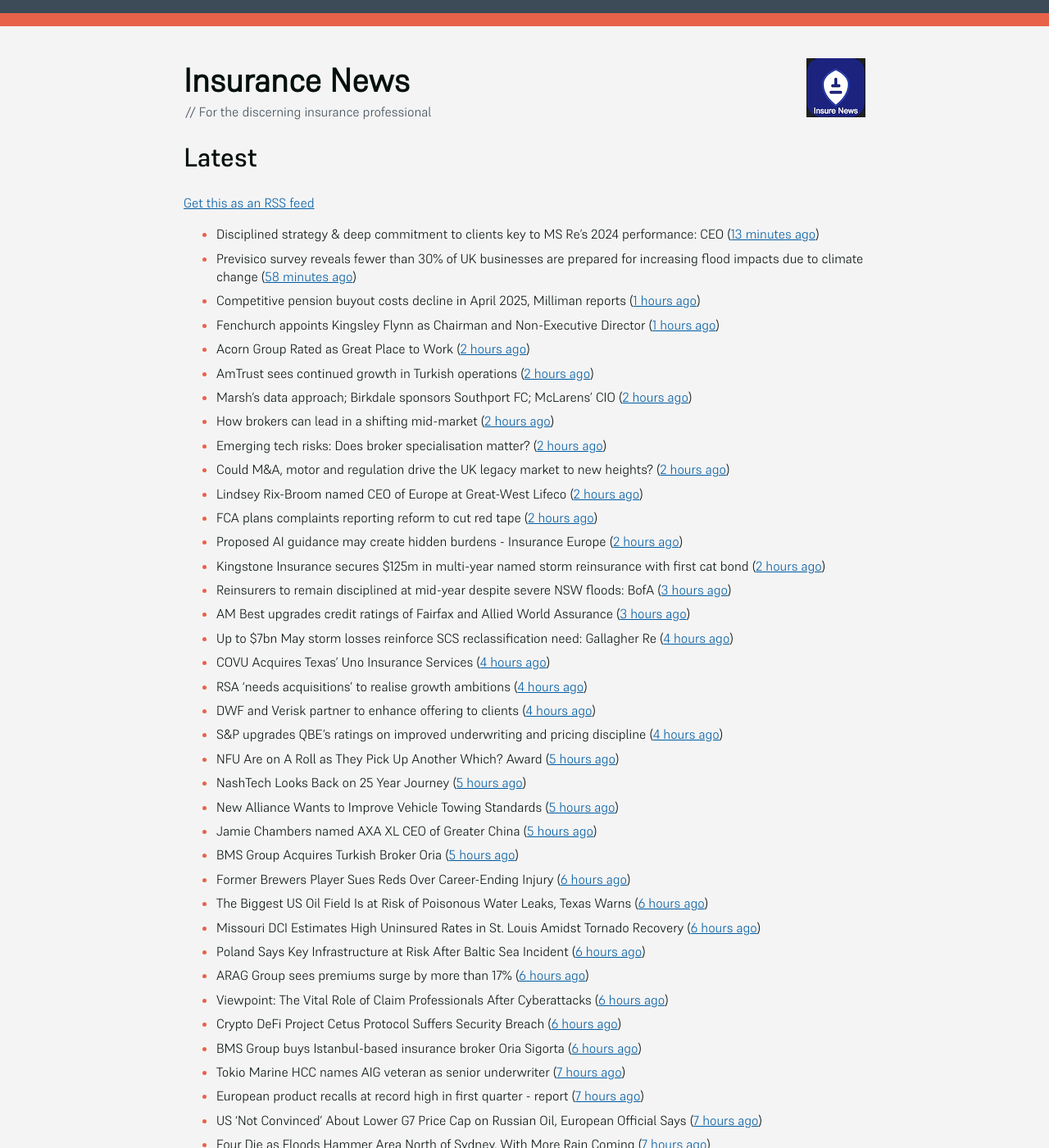
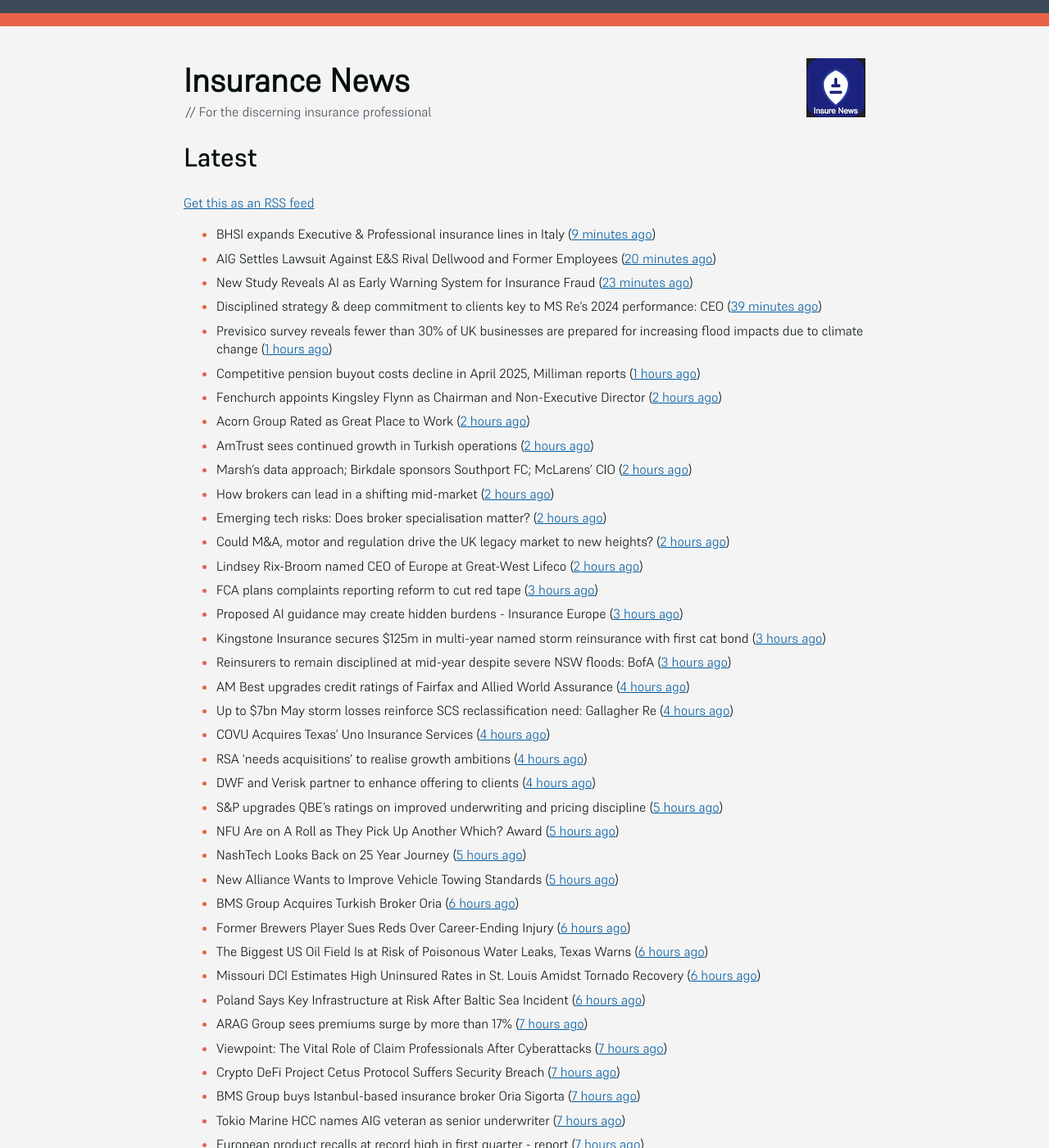
Before and after one commit to mat-0/feeds.thechels.uk, a Jekyll site: the page built from index.md, in a window 1280 px wide and 1400 px high. Shown: the whole window at 82% size. Built offline with Jekyll 4.4.1, drawn with Linux system fonts in a browser that asks for light colours; some of the changed text lies outside the part shown.

Commit message:
New Feed

```diff
--- a/index.md
+++ b/index.md
@@ -8,10 +8,13 @@ description: Latest Updates
 [Get this as an RSS feed](/feed.rss)
 
 <!-- news_marker starts -->
-- Disciplined strategy & deep commitment to clients key to MS Re’s 2024 performance: CEO ([13 minutes ago](https://www.reinsurancene.ws/disciplined-strategy-deep-commitment-to-clients-key-to-ms-res-2024-performance-ceo/))
-- Previsico survey reveals fewer than 30% of UK businesses are prepared for increasing flood impacts due to climate change ([58 minutes ago](https://insurance-edge.net/2025/05/23/previsico-survey-reveals-fewer-than-30-of-uk-businesses-are-prepared-for-increasing-flood-impacts-due-to-climate-change/))
+- BHSI expands Executive & Professional insurance lines in Italy ([9 minutes ago](https://www.reinsurancene.ws/bhsi-expands-executive-professional-insurance-lines-in-italy/))
+- AIG Settles Lawsuit Against E&S Rival Dellwood and Former Employees ([20 minutes ago](https://www.insurancejournal.com/news/national/2025/05/23/824949.htm))
+- New Study Reveals AI as Early Warning System for Insurance Fraud ([23 minutes ago](https://insurance-edge.net/2025/05/23/new-study-reveals-ai-as-early-warning-system-for-insurance-fraud/))
+- Disciplined strategy & deep commitment to clients key to MS Re’s 2024 performance: CEO ([39 minutes ago](https://www.reinsurancene.ws/disciplined-strategy-deep-commitment-to-clients-key-to-ms-res-2024-performance-ceo/))
+- Previsico survey reveals fewer than 30% of UK businesses are prepared for increasing flood impacts due to climate change ([1 hours ago](https://insurance-edge.net/2025/05/23/previsico-survey-reveals-fewer-than-30-of-uk-businesses-are-prepared-for-increasing-flood-impacts-due-to-climate-change/))
 - Competitive pension buyout costs decline in April 2025, Milliman reports ([1 hours ago](https://www.reinsurancene.ws/competitive-pension-buyout-costs-decline-in-april-2025-milliman-reports/))
-- Fenchurch appoints Kingsley Flynn as Chairman and Non-Executive Director ([1 hours ago](https://www.reinsurancene.ws/fenchurch-appoints-kingsley-flynn-as-chairman-and-non-executive-director/))
+- Fenchurch appoints Kingsley Flynn as Chairman and Non-Executive Director ([2 hours ago](https://www.reinsurancene.ws/fenchurch-appoints-kingsley-flynn-as-chairman-and-non-executive-director/))
 - Acorn Group Rated as Great Place to Work ([2 hours ago](https://insurance-edge.net/2025/05/23/acorn-group-rated-as-great-place-to-work/))
 - AmTrust sees continued growth in Turkish operations ([2 hours ago](https://www.reinsurancene.ws/amtrust-sees-continued-growth-in-turkish-operations/))
 - Marsh’s data approach; Birkdale sponsors Southport FC; McLarens’ CIO ([2 hours ago](https://www.postonline.co.uk/news/7957810/marsh%E2%80%99s-data-approach-birkdale-sponsors-southport-fc-mclarens%E2%80%99-cio))
@@ -19,35 +22,34 @@ description: Latest Updates
 - Emerging tech risks: Does broker specialisation matter? ([2 hours ago](https://www.insurancebusinessmag.com/uk/news/technology/emerging-tech-risks-does-broker-specialisation-matter-536719.aspx))
 - Could M&A, motor and regulation drive the UK legacy market to new heights? ([2 hours ago](https://www.postonline.co.uk/reinsurance/7957816/could-ma-motor-and-regulation-drive-the-uk-legacy-market-to-new-heights))
 - Lindsey Rix-Broom named CEO of Europe at Great-West Lifeco ([2 hours ago](https://www.insurancebusinessmag.com/uk/news/life-insurance/lindsey-rixbroom-named-ceo-of-europe-at-greatwest-lifeco-536718.aspx))
-- FCA plans complaints reporting reform to cut red tape ([2 hours ago](https://www.insurancebusinessmag.com/uk/news/breaking-news/fca-plans-complaints-reporting-reform-to-cut-red-tape-536717.aspx))
-- Proposed AI guidance may create hidden burdens - Insurance Europe ([2 hours ago](https://www.insurancebusinessmag.com/uk/news/technology/proposed-ai-guidance-may-create-hidden-burdens--insurance-europe-536716.aspx))
-- Kingstone Insurance secures $125m in multi-year named storm reinsurance with first cat bond ([2 hours ago](https://www.reinsurancene.ws/kingstone-insurance-secures-125m-in-multi-year-named-storm-reinsurance-with-first-cat-bond/))
+- FCA plans complaints reporting reform to cut red tape ([3 hours ago](https://www.insurancebusinessmag.com/uk/news/breaking-news/fca-plans-complaints-reporting-reform-to-cut-red-tape-536717.aspx))
+- Proposed AI guidance may create hidden burdens - Insurance Europe ([3 hours ago](https://www.insurancebusinessmag.com/uk/news/technology/proposed-ai-guidance-may-create-hidden-burdens--insurance-europe-536716.aspx))
+- Kingstone Insurance secures $125m in multi-year named storm reinsurance with first cat bond ([3 hours ago](https://www.reinsurancene.ws/kingstone-insurance-secures-125m-in-multi-year-named-storm-reinsurance-with-first-cat-bond/))
 - Reinsurers to remain disciplined at mid-year despite severe NSW floods: BofA ([3 hours ago](https://www.reinsurancene.ws/reinsurers-to-remain-disciplined-at-mid-year-despite-severe-nsw-floods-bofa/))
-- AM Best upgrades credit ratings of Fairfax and Allied World Assurance ([3 hours ago](https://www.reinsurancene.ws/am-best-upgrades-credit-ratings-of-fairfax-and-allied-world-assurance/))
+- AM Best upgrades credit ratings of Fairfax and Allied World Assurance ([4 hours ago](https://www.reinsurancene.ws/am-best-upgrades-credit-ratings-of-fairfax-and-allied-world-assurance/))
 - Up to $7bn May storm losses reinforce SCS reclassification need: Gallagher Re ([4 hours ago](https://www.reinsurancene.ws/up-to-7bn-may-storm-losses-reinforce-scs-reclassification-need-gallagher-re/))
 - COVU Acquires Texas’ Uno Insurance Services ([4 hours ago](https://www.insurancejournal.com/news/southcentral/2025/05/23/824917.htm))
 - RSA ‘needs acquisitions’ to realise growth ambitions ([4 hours ago](https://www.postonline.co.uk/news/7957807/rsa-%E2%80%98needs-acquisitions%E2%80%99-to-realise-growth-ambitions))
 - DWF and Verisk partner to enhance offering to clients ([4 hours ago](https://www.postonline.co.uk/news/7957815/dwf-and-verisk-partner-to-enhance-offering-to-clients))
-- S&P upgrades QBE’s ratings on improved underwriting and pricing discipline ([4 hours ago](https://www.reinsurancene.ws/sp-upgrades-qbes-ratings-on-improved-underwriting-and-pricing-discipline/))
+- S&P upgrades QBE’s ratings on improved underwriting and pricing discipline ([5 hours ago](https://www.reinsurancene.ws/sp-upgrades-qbes-ratings-on-improved-underwriting-and-pricing-discipline/))
 - NFU Are on A Roll as They Pick Up Another Which? Award ([5 hours ago](https://insurance-edge.net/2025/05/23/nfu-are-on-a-roll-as-they-pick-up-another-which-award/))
 - NashTech Looks Back on 25 Year Journey ([5 hours ago](https://insurance-edge.net/2025/05/23/nashtech-looks-back-on-25-year-journey/))
 - New Alliance Wants to Improve Vehicle Towing Standards ([5 hours ago](https://insurance-edge.net/2025/05/23/new-alliance-wants-to-improve-vehicle-towing-standards/))
-- Jamie Chambers named AXA XL CEO of Greater China ([5 hours ago](https://www.reinsurancene.ws/jamie-chambers-named-axa-xl-ceo-of-greater-china/))
-- BMS Group Acquires Turkish Broker Oria ([5 hours ago](https://www.insurancejournal.com/news/international/2025/05/23/824941.htm))
+- BMS Group Acquires Turkish Broker Oria ([6 hours ago](https://www.insurancejournal.com/news/international/2025/05/23/824941.htm))
 - Former Brewers Player Sues Reds Over Career-Ending Injury ([6 hours ago](https://www.insurancejournal.com/news/midwest/2025/05/23/824903.htm))
 - The Biggest US Oil Field Is at Risk of Poisonous Water Leaks, Texas Warns ([6 hours ago](https://www.insurancejournal.com/news/southcentral/2025/05/23/824907.htm))
 - Missouri DCI Estimates High Uninsured Rates in St. Louis Amidst Tornado Recovery ([6 hours ago](https://www.insurancejournal.com/news/midwest/2025/05/23/824913.htm))
 - Poland Says Key Infrastructure at Risk After Baltic Sea Incident ([6 hours ago](https://www.insurancejournal.com/news/international/2025/05/23/824938.htm))
-- ARAG Group sees premiums surge by more than 17% ([6 hours ago](https://www.insurancebusinessmag.com/uk/news/breaking-news/arag-group-sees-premiums-surge-by-more-than-17-536693.aspx))
-- Viewpoint: The Vital Role of Claim Professionals After Cyberattacks ([6 hours ago](https://www.insurancejournal.com/news/national/2025/05/23/824781.htm))
-- Crypto DeFi Project Cetus Protocol Suffers Security Breach ([6 hours ago](https://www.insurancejournal.com/news/international/2025/05/23/824934.htm))
-- BMS Group buys Istanbul-based insurance broker Oria Sigorta ([6 hours ago](https://www.insurancebusinessmag.com/uk/news/breaking-news/bms-group-buys-istanbulbased-insurance-broker-oria-sigorta-536691.aspx))
+- ARAG Group sees premiums surge by more than 17% ([7 hours ago](https://www.insurancebusinessmag.com/uk/news/breaking-news/arag-group-sees-premiums-surge-by-more-than-17-536693.aspx))
+- Viewpoint: The Vital Role of Claim Professionals After Cyberattacks ([7 hours ago](https://www.insurancejournal.com/news/national/2025/05/23/824781.htm))
+- Crypto DeFi Project Cetus Protocol Suffers Security Breach ([7 hours ago](https://www.insurancejournal.com/news/international/2025/05/23/824934.htm))
+- BMS Group buys Istanbul-based insurance broker Oria Sigorta ([7 hours ago](https://www.insurancebusinessmag.com/uk/news/breaking-news/bms-group-buys-istanbulbased-insurance-broker-oria-sigorta-536691.aspx))
 - Tokio Marine HCC names AIG veteran as senior underwriter ([7 hours ago](https://www.insurancebusinessmag.com/uk/news/professional-liability/tokio-marine-hcc-names-aig-veteran-as-senior-underwriter-536690.aspx))
 - European product recalls at record high in first quarter - report ([7 hours ago](https://www.insurancebusinessmag.com/uk/news/breaking-news/european-product-recalls-at-record-high-in-first-quarter--report-536689.aspx))
 - US ‘Not Convinced’ About Lower G7 Price Cap on Russian Oil, European Official Says ([7 hours ago](https://www.insurancejournal.com/news/international/2025/05/23/824931.htm))
 - Four Die as Floods Hammer Area North of Sydney, With More Rain Coming ([7 hours ago](https://www.insurancejournal.com/news/international/2025/05/23/824927.htm))
-- In Lawsuit Over Teen’s Death, Judge Rejects Free Speech Rights for AI Chatbots ([7 hours ago](https://www.insurancejournal.com/news/national/2025/05/23/824758.htm))
-- European Officials Weigh Response to US Efforts to Thwart Local DEI Programs ([7 hours ago](https://www.insurancejournal.com/news/international/2025/05/23/824762.htm))
+- In Lawsuit Over Teen’s Death, Judge Rejects Free Speech Rights for AI Chatbots ([8 hours ago](https://www.insurancejournal.com/news/national/2025/05/23/824758.htm))
+- European Officials Weigh Response to US Efforts to Thwart Local DEI Programs ([8 hours ago](https://www.insurancejournal.com/news/international/2025/05/23/824762.htm))
 - ‘Big Beautiful’ Tax Breaks for Insurance Agents in Bill Passed by House, Says Big I ([8 hours ago](https://www.insurancejournal.com/news/national/2025/05/23/824883.htm))
 - Underwriters of the Future Are Constant Partners With Agents, Carrier Exec Says ([8 hours ago](https://www.insurancejournal.com/news/national/2025/05/23/824719.htm))
 - Georgia Tort Reform Law Means New Hurdles for Injured People and Attorneys ([8 hours ago](https://www.insurancejournal.com/news/southeast/2025/05/23/824861.htm))
@@ -58,17 +60,15 @@ description: Latest Updates
 - Pacific Northwest Drivers Think They’re Safe, But Aren’t So Sure About Others ([8 hours ago](https://www.insurancejournal.com/news/west/2025/05/23/824682.htm))
 - Are e-scooters worth the hassle? ([8 hours ago](https://www.postonline.co.uk/regulation/7957744/are-e-scooters-worth-the-hassle))
 - Penny Black’s Social Diary: Crawford’s wind; Zurich’s golfing prowess ([8 hours ago](https://www.postonline.co.uk/people/7957569/penny-black%E2%80%99s-social-diary-crawford%E2%80%99s-wind-zurich%E2%80%99s-golfing-prowess))
-- Get Ready for Another Busy Atlantic Hurricane Season ([15 hours ago](https://www.insurancejournal.com/news/national/2025/05/22/824899.htm))
+- Get Ready for Another Busy Atlantic Hurricane Season ([16 hours ago](https://www.insurancejournal.com/news/national/2025/05/22/824899.htm))
 - Senate Votes to Block California’s Rule to Ban Sale of New Gas-Powered Cars by 2035 ([17 hours ago](https://www.insurancejournal.com/news/west/2025/05/22/824884.htm))
 - CFC boosts cyber cover for high-risk digital sectors ([18 hours ago](https://www.insurancebusinessmag.com/uk/news/cyber/cfc-boosts-cyber-cover-for-highrisk-digital-sectors-536652.aspx))
 - Combating misinformation strategy: Verify, then trust ([19 hours ago](https://www.dig-in.com/opinion/strategies-for-fighting-misinformation))
 - AI is changing insurance strategies for small businesses ([19 hours ago](https://www.dig-in.com/opinion/ai-is-changing-insurance-strategies-for-small-businesses))
-- D.A. Says Former California Police Officer on Workers’ Comp Went to Festival, Skied ([19 hours ago](https://www.insurancejournal.com/news/west/2025/05/22/824698.htm))
-- People Moves: Swingle Collins & Associates Names Curtis as President ([20 hours ago](https://www.insurancejournal.com/news/southcentral/2025/05/22/824852.htm))
-- People Moves: Willis Promotes Williamson as Canada Leader; HDI Global Taps RSA’s McDowell as Sales & Distribution Lead for International Programs and Captives ([20 hours ago](https://www.insurancejournal.com/news/international/2025/05/22/824842.htm))
+- D.A. Says Former California Police Officer on Workers’ Comp Went to Festival, Skied ([20 hours ago](https://www.insurancejournal.com/news/west/2025/05/22/824698.htm))
+- People Moves: Swingle Collins & Associates Names Curtis as President ([21 hours ago](https://www.insurancejournal.com/news/southcentral/2025/05/22/824852.htm))
 - Kota Raises $14.5 Million to Streamline Insurance Benefits Infrastructure ([21 hours ago](https://www.insurtechinsights.com/kota-raises-14-5-million-to-streamline-insurance-benefits-infrastructure/))
-- Davies Secures New Credit Facility of £275m ([22 hours ago](https://insurance-edge.net/2025/05/22/davies-secures-new-credit-facility-of-275m/))
-- State Farm's added California rate hike request gets pushback ([22 hours ago](https://www.dig-in.com/news/state-farms-added-california-rate-hike-gets-pushback))
+- State Farm's added California rate hike request gets pushback ([23 hours ago](https://www.dig-in.com/news/state-farms-added-california-rate-hike-gets-pushback))
 - Previsico Report Finds Fewer Than 30% of UK Businesses Prepared for Growing Flood Risks Amid Climate Change ([1 days ago](https://www.insurtechinsights.com/previsico-report-finds-fewer-than-30-of-uk-businesses-prepared-for-growing-flood-risks-amid-climate-change/))
 - Marsh McLennan settles massive lawsuit ([1 days ago](https://www.insurancebusinessmag.com/uk/news/legal-insights/marsh-mclennan-settles-massive-lawsuit-536579.aspx))
 - Davies secures £275m for M&A and genAI investment ([1 days ago](https://www.postonline.co.uk/claims/7957808/davies-secures-%C2%A3275m-for-ma-and-genai-investment))
```
Also changed, not shown: other parts of index.md (+1 -1 lines).
